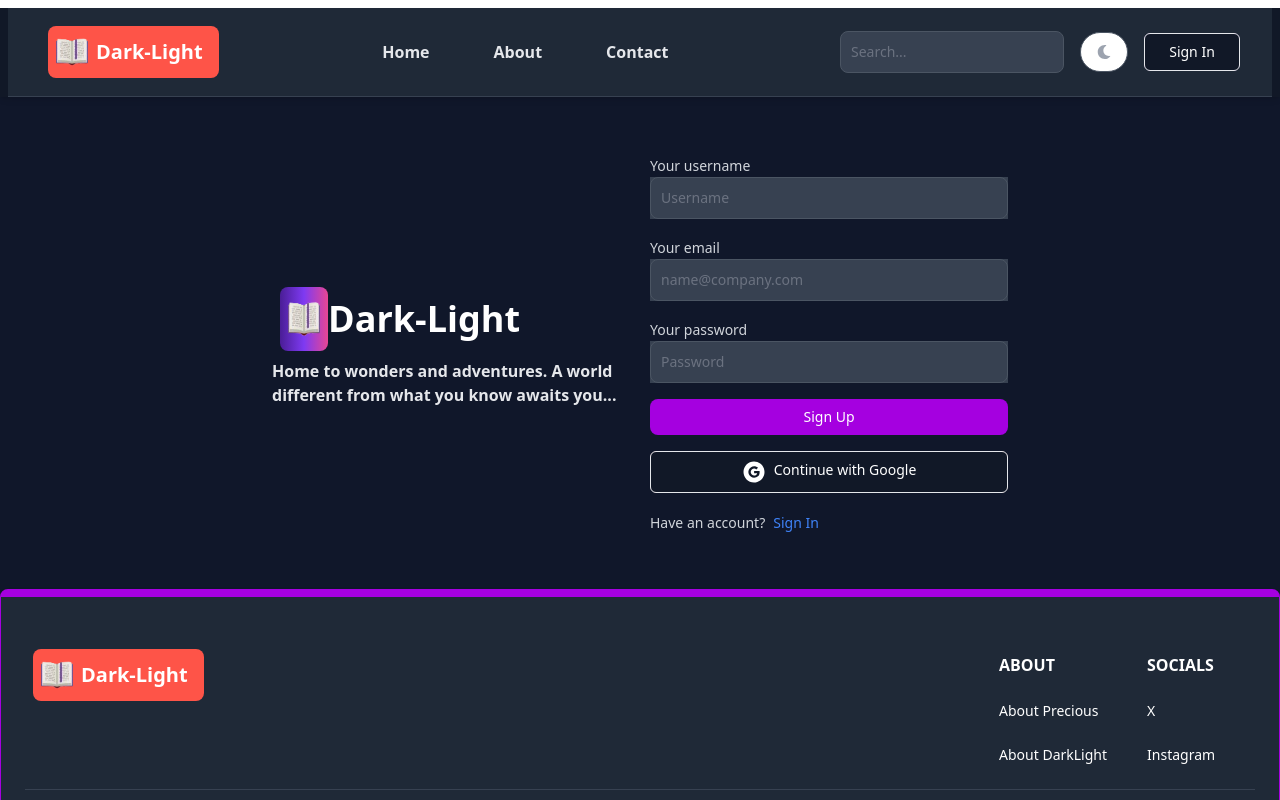
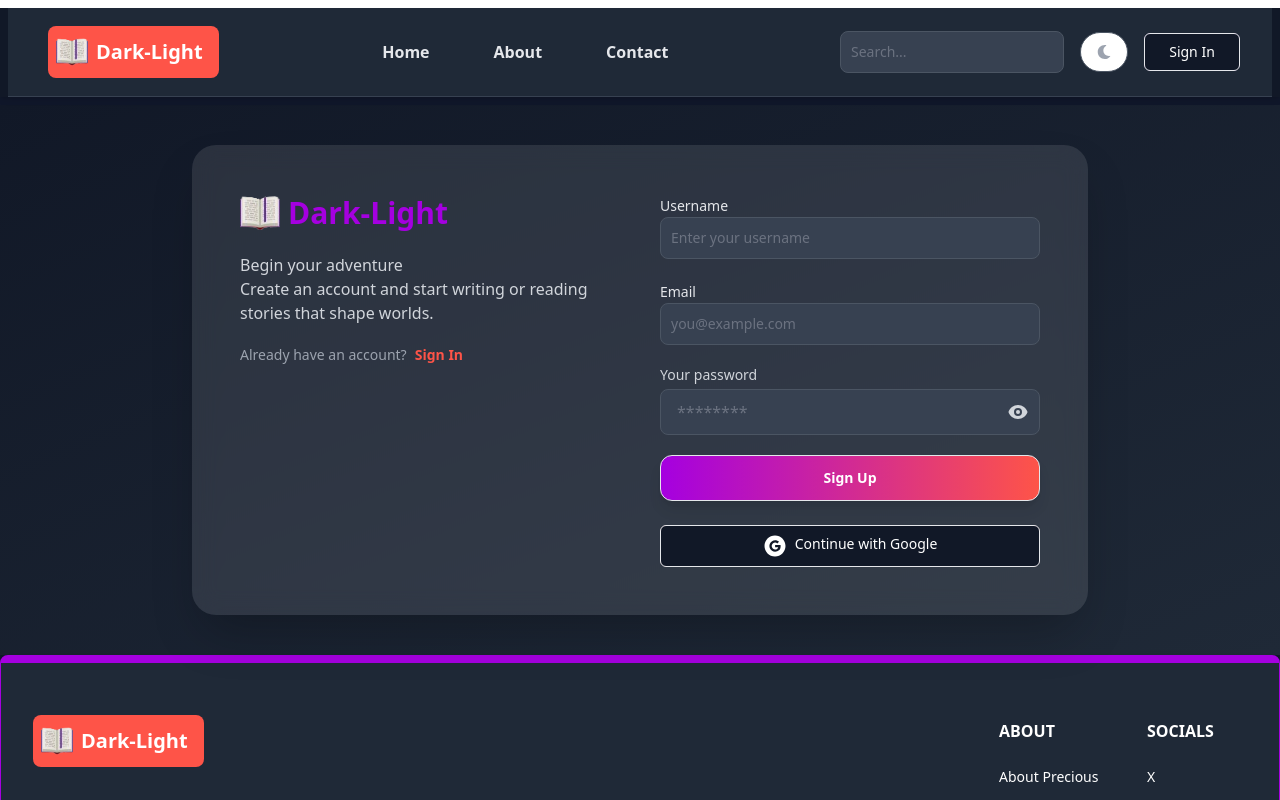
Before and after one commit to BenitaMichael/BookStore, a React (Vite) app in the folder client/: page /signUp in a window 1280 px wide. Shown: the top 800 px of the page. Built offline with nearby package versions, Linux system fonts and the light colour scheme; no server answers.

Commit message:
feat: show and hide password functionality

```diff
--- a/client/src/Pages/SignIn.jsx
+++ b/client/src/Pages/SignIn.jsx
@@ -1,16 +1,19 @@
-import React, { useState } from 'react';
+import React, { useState, useEffect } from 'react';
 import { Link, useNavigate } from 'react-router-dom';
-import logo from '../assets/logo.png';
 import { Alert, Button, Label, Spinner, TextInput } from 'flowbite-react';
 import { useDispatch, useSelector } from 'react-redux';
 import { signInStart, signInSuccess, signInFailure } from '../redux/user/userSlice';
 import Oauth from '../Components/Oauth';
+import { HiEye, HiEyeOff } from 'react-icons/hi';
+import PageLoader from '../Components/PageLoader';
 
 const SignIn = () => {
   const [formData, setFormData] = useState({});
   const { loading, error: errorMessage } = useSelector((state) => state.user);
+  const [pageLoading, setPageLoading] = useState(true);
   const dispatch = useDispatch();
   const navigate = useNavigate();
+  const [showPassword, setShowPassword] = useState(false);
 
   const handleChange = (e) => {
     setFormData({ ...formData, [e.target.id]: e.target.value.trim() });
@@ -30,83 +33,103 @@ const SignIn = () => {
       });
       const data = await res.json();
       if (data.success === false) {
-        dispatch(signInFailure(data.message));
+        return dispatch(signInFailure(data.message));
       }
-      if (res.ok) {
-        dispatch(signInSuccess(data));
-        navigate('/');
-      }
+      dispatch(signInSuccess(data));
+      navigate('/');
     } catch (error) {
       dispatch(signInFailure(error.message));
     }
   };
 
+  useEffect(() => {
+    const delay = setTimeout(() => {
+      setPageLoading(false);
+    }
+    , 2000);
+
+    return () => clearTimeout(delay);
+  }, []);
+
+  if (pageLoading) return <PageLoader />;
+
   return (
-    <div className='min-h-auto mt-20 mb-20'>
-      <div className="flex p-4 max-w-3xl mx-auto flex-col md:flex-row md:items-center gap-5">
-        {/* left */}
-        <div className="flex-1">
-          <Link
-            to='/'
-            className='w-12 m-2 flex items-center rounded-lg text-4xl font-bold py-2'
-          >
-            <h1 className='py-1 text-[#FE5448] dark:text-[#FE5448] whitespace-nowrap'>
-              Dark-Light
-            </h1>
-          </Link>
-          <p className='text-black dark:text-gray-200 font-semibold text-center md:text-left'>
-            Home to wonders and adventures. A world different from what you know awaits you...
-            <br /> Please sign in with your email and password.
+    <div className="min-h-[800] bg-gradient-to-br from-[#FAFFEB] to-purple-100 dark:from-gray-900 dark:to-gray-800 flex items-center justify-center px-4 py-10">
+      <div className="w-full max-w-4xl bg-white/60 dark:bg-white/10 backdrop-blur-md rounded-3xl shadow-2xl overflow-hidden grid md:grid-cols-2 gap-10 p-8 md:p-12">
+        {/* Left: Welcome Text */}
+        <div className="space-y-5">
+          <h1 className="text-4xl font-bold text-[#A500E0]">Dark-Light</h1>
+          <p className="text-gray-700 dark:text-gray-300 text-base">
+            Welcome back to the world of wonder<br />
+            Sign in to explore stories filled with magic, mystery, and meaning.
+          </p>
+          <p className="text-sm text-gray-500 dark:text-gray-400">
+            Don’t have an account yet?
+            <Link to="/signup" className="text-[#FE5448] font-semibold ml-2 hover:underline">
+              Sign Up
+            </Link>
           </p>
         </div>
 
-        {/* right */}
-        <div className='flex-1'>
-          <form className='flex flex-col gap-4' onSubmit={handleSubmit}>
+        {/* Right: Form */}
+        <div className="space-y-6">
+          <form className="space-y-5" onSubmit={handleSubmit}>
             <div>
-              <Label className='dark:text-gray-300' value='Your email' />
+              <Label htmlFor="email" value="Email" className="text-sm text-gray-700 dark:text-gray-200" />
               <TextInput
-                type='email'
-                placeholder='name@company.com'
-                id='email'
+                id="email"
+                type="email"
+                placeholder="you@example.com"
                 onChange={handleChange}
-                className='bg-gray-50 dark:bg-gray-700 text-gray-900 dark:text-white border-gray-300 dark:border-gray-600 focus:border-indigo-500 focus:ring-indigo-500'
+                className="mt-1"
+                required
               />
             </div>
+
             <div>
-              <Label className='dark:text-gray-300' value='Your password' />
-              <TextInput
-                type='password'
-                placeholder='*********'
-                id='password'
-                onChange={handleChange}
-                className='bg-gray-50 dark:bg-gray-700 text-gray-900 dark:text-white border-gray-300 dark:border-gray-600 focus:border-indigo-500 focus:ring-indigo-500'
+              <Label
+                htmlFor="password"
+                value="Your password"
+                className="block text-sm font-medium text-gray-700 dark:text-gray-300 mb-1"
               />
+              <div className="relative">
+                <input
+                  type={showPassword ? 'text' : 'password'}
+                  id="password"
+                  placeholder="********"
+                  onChange={handleChange}
+                  className="w-full rounded-lg border border-gray-300 dark:border-gray-600 bg-gray-50 dark:bg-gray-700 text-gray-900 dark:text-white py-2.5 px-4 pr-10 focus:ring-2 focus:ring-indigo-500 focus:outline-none"
+                />
+                <button
+                  type="button"
+                  onClick={() => setShowPassword((prev) => !prev)}
+                  className="absolute right-3 top-1/2 -translate-y-1/2 text-gray-500 dark:text-gray-300"
+                >
+                  {showPassword ? <HiEyeOff className="w-5 h-5" /> : <HiEye className="w-5 h-5" />}
+                </button>
+              </div>
             </div>
+
             <Button
-              className='bg-[#A500E0] hover:!bg-[#A500E0] dark:bg-[#A500E0] dark:hover:!bg-[#A500E0] text-white border-none'
-              type='submit'
+              type="submit"
               disabled={loading}
+              className="w-full bg-gradient-to-r from-[#A500E0] to-[#FE5448] hover:from-[#8f00c8] hover:to-[#e03c38] text-white font-semibold py-1 px-4 rounded-xl shadow-lg transition-all duration-300"
             >
               {loading ? (
-                <>
-                  <Spinner size='sm' />
-                  <span className='pl-3'>Loading...</span>
-                </>
+                <div className="flex items-center gap-2">
+                  <Spinner size="sm" />
+                  <span>Signing in...</span>
+                </div>
               ) : (
                 'Sign In'
               )}
             </Button>
-            <Oauth />
           </form>
-          <div className='flex gap-2 text-sm mt-5'>
-            <span className='text-black dark:text-gray-300'>Don't have an account?</span>
-            <Link to='/signUp' className='text-blue-500'>
-              Sign Up
-            </Link>
-          </div>
+
+          <Oauth />
+
           {errorMessage && (
-            <Alert className='mt-5' color='failure'>
+            <Alert color="failure" className="mt-4">
               {errorMessage}
             </Alert>
           )}
@@ -114,6 +137,6 @@ const SignIn = () => {
       </div>
     </div>
   );
-}
+};
 
 export default SignIn;
--- a/client/src/Pages/SignUp.jsx
+++ b/client/src/Pages/SignUp.jsx
@@ -1,13 +1,17 @@
-import React, { useState } from 'react';
+import React, { useState, useEffect } from 'react';
 import { Link, useNavigate } from 'react-router-dom';
 import logo from '../assets/logo.png';
 import { Alert, Button, Label, Spinner, TextInput } from 'flowbite-react';
 import Oauth from '../Components/Oauth';
+import PageLoader from '../Components/PageLoader';
+import { HiEye, HiEyeOff } from 'react-icons/hi';
 
 const SignUp = () => {
   const [formData, setFormData] = useState({});
   const [errorMessage, setErrorMessage] = useState(null);
   const [loading, setLoading] = useState(false);
+  const [pageLoading, setPageLoading] = useState(true);
+  const [showPassword, setShowPassword] = useState(false);
   const navigate = useNavigate();
 
   const handleChange = (e) => {
@@ -33,7 +37,7 @@ const SignUp = () => {
         return setErrorMessage(data.message);
       }
       setLoading(false);
-      if(res.ok) {
+      if (res.ok) {
         navigate('/sign-in');
       }
     } catch (error) {
@@ -42,82 +46,106 @@ const SignUp = () => {
     }
   };
 
+  useEffect(() => {
+    const delay = setTimeout(() => {
+      setPageLoading(false);
+    }, 2000);
+
+    return () => clearTimeout(delay);
+  },[]);
+
+  if (pageLoading) return <PageLoader />;
+
   return (
-    <div className='min-h-auto mt-10 mb-10'>
-      <div className="flex p-4 max-w-3xl mx-auto flex-col md:flex-row md:items-center gap-5">
-        {/* left */}
-        <div className="flex-1">
-          <Link
-            to='/'
-            className='w-12 m-2 flex items-center bg-gradient-to-r from-purple-900 via-purple-600 to-pink-500 rounded-lg text-4xl font-bold p-2'
-          >
-            <img src={logo} alt="Logo" className='h-10 w-10' />
-            <span className='px-2 py-1 text-black dark:text-white whitespace-nowrap'>
-              Dark-Light
-            </span>
+    <div className="min-h-[800] bg-gradient-to-br from-[#FAFFEB] to-purple-100 dark:from-gray-900 dark:to-gray-800 flex items-center justify-center px-4 py-10">
+      <div className="w-full max-w-4xl bg-white/60 dark:bg-white/10 backdrop-blur-md rounded-3xl shadow-2xl overflow-hidden grid md:grid-cols-2 gap-10 p-8 md:p-12">
+        {/* Left: Welcome */}
+        <div className="space-y-5">
+          <Link to="/" className="flex items-center gap-2">
+            <img src={logo} alt="Logo" className="h-10 w-10" />
+            <span className="text-3xl font-bold text-[#A500E0]">Dark-Light</span>
           </Link>
-          <p className='text-black dark:text-gray-200 font-semibold text-center md:text-left'>
-            Home to wonders and adventures. A world different from what you know awaits you...
+          <p className="text-gray-700 dark:text-gray-300 text-base">
+            Begin your adventure<br />
+            Create an account and start writing or reading stories that shape worlds.
+          </p>
+          <p className="text-sm text-gray-500 dark:text-gray-400">
+            Already have an account?
+            <Link to="/sign-in" className="text-[#FE5448] font-semibold ml-2 hover:underline">
+              Sign In
+            </Link>
           </p>
         </div>
 
-        {/* right */}
-        <div className='flex-1'>
-          <form className='flex flex-col gap-4' onSubmit={handleSubmit}>
+        {/* Right: Sign Up Form */}
+        <div className="space-y-6">
+          <form className="space-y-5" onSubmit={handleSubmit}>
             <div>
-              <Label className='dark:text-gray-300' value='Your username' />
+              <Label htmlFor="username" value="Username" className="text-sm text-gray-700 dark:text-gray-200" />
               <TextInput
-                type='text'
-                placeholder='Username'
-                id='username'
+                id="username"
+                type="text"
+                placeholder="Enter your username"
                 onChange={handleChange}
-                className='bg-gray-50 dark:bg-gray-700 text-gray-900 dark:text-white border-gray-300 dark:border-gray-600 focus:border-indigo-500 focus:ring-indigo-500'
+                required
               />
             </div>
+
             <div>
-              <Label className='dark:text-gray-300' value='Your email' />
+              <Label htmlFor="email" value="Email" className="text-sm text-gray-700 dark:text-gray-200" />
               <TextInput
-                type='email'
-                placeholder='name@company.com'
-                id='email'
+                id="email"
+                type="email"
+                placeholder="you@example.com"
                 onChange={handleChange}
-                className='bg-gray-50 dark:bg-gray-700 text-gray-900 dark:text-white border-gray-300 dark:border-gray-600 focus:border-indigo-500 focus:ring-indigo-500'
+                required
               />
             </div>
+
             <div>
-              <Label className='dark:text-gray-300' value='Your password' />
-              <TextInput
-                type='password'
-                placeholder='Password'
-                id='password'
-                onChange={handleChange}
-                className='bg-gray-50 dark:bg-gray-700 text-gray-900 dark:text-white border-gray-300 dark:border-gray-600 focus:border-indigo-500 focus:ring-indigo-500'
+              <Label
+                htmlFor="password"
+                value="Your password"
+                className="block text-sm font-medium text-gray-700 dark:text-gray-300 mb-1"
               />
+              <div className="relative">
+                <input
+                  type={showPassword ? 'text' : 'password'}
+                  id="password"
+                  placeholder="********"
+                  onChange={handleChange}
+                  className="w-full rounded-lg border border-gray-300 dark:border-gray-600 bg-gray-50 dark:bg-gray-700 text-gray-900 dark:text-white py-2.5 px-4 pr-10 focus:ring-2 focus:ring-indigo-500 focus:outline-none"
+                />
+                <button
+                  type="button"
+                  onClick={() => setShowPassword((prev) => !prev)}
+                  className="absolute right-3 top-1/2 -translate-y-1/2 text-gray-500 dark:text-gray-300"
+                >
+                  {showPassword ? <HiEyeOff className="w-5 h-5" /> : <HiEye className="w-5 h-5" />}
+                </button>
+              </div>
             </div>
+
             <Button
-              className='bg-[#A500E0] hover:!bg-[#A500E0] text-white border-none'
-              type='submit'
+              type="submit"
               disabled={loading}
+              className="w-full bg-gradient-to-r from-[#A500E0] to-[#FE5448] hover:from-[#8f00c8] hover:to-[#e03c38] text-white font-semibold py-1 px-4 rounded-xl shadow-lg transition-all duration-300"
             >
               {loading ? (
-                <>
-                  <Spinner size='sm' />
-                  <span className='pl-3'>Loading...</span>
-                </>
+                <div className="flex items-center gap-2">
+                  <Spinner size="sm" />
+                  <span>Signing up...</span>
+                </div>
               ) : (
                 'Sign Up'
               )}
             </Button>
-            <Oauth />
           </form>
-          <div className='flex gap-2 text-sm mt-5'>
-            <span className='text-black dark:text-gray-300'>Have an account?</span>
-            <Link to='/sign-in' className='text-blue-500'>
-              Sign In
-            </Link>
-          </div>
+
+          <Oauth />
+
           {errorMessage && (
-            <Alert className='mt-5' color='failure'>
+            <Alert color="failure" className="mt-4">
               {errorMessage}
             </Alert>
           )}
@@ -125,6 +153,6 @@ const SignUp = () => {
       </div>
     </div>
   );
-}
+};
 
 export default SignUp;
```
